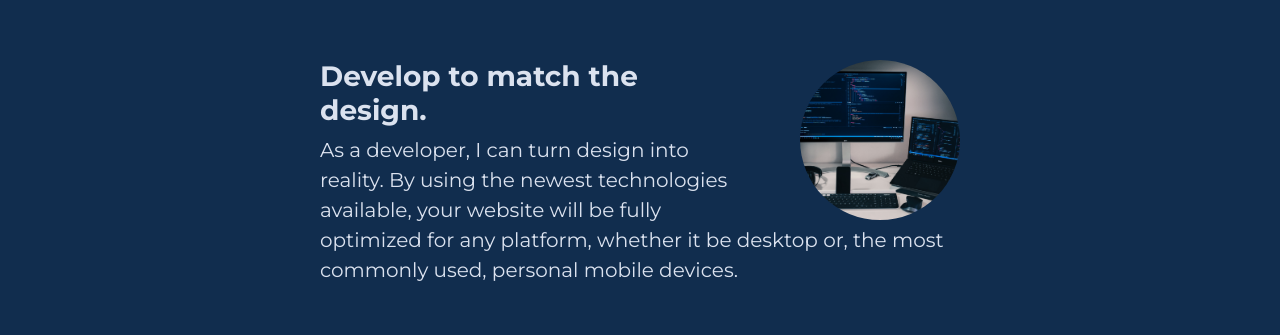
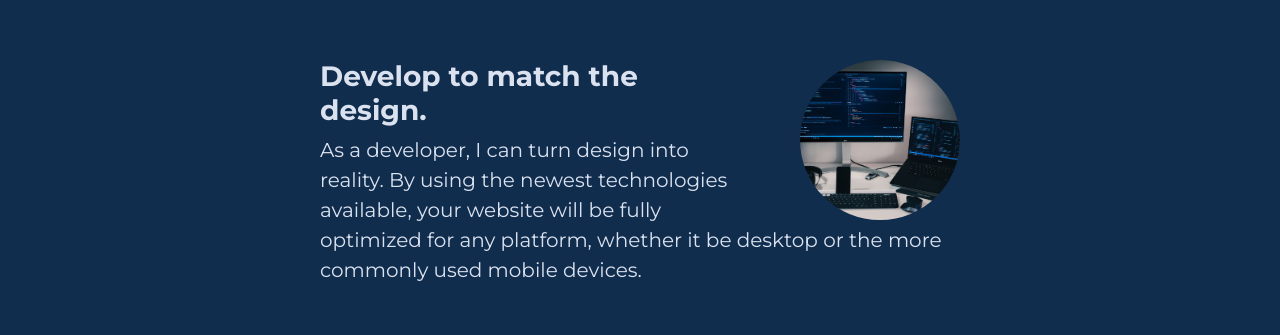
Before and after one commit to benjaminmilch/bpmdesignsinc, a plain HTML site: page index.html in a window 1280 px wide. Shown: the part 2080-2415 px from the top of the page. Drawn offline with nearby package versions, Linux system fonts and the light colour scheme; a script that the page names is missing.

Commit message:
Update index.html

```diff
--- a/index.html
+++ b/index.html
@@ -77,8 +77,8 @@
       <div class="service-row ">
         <img class="develop-img" src="images/develop.jpg" alt="develop-img">
         <h3>Develop to match the design.</h3>
-        <p class="service-descript">As a developer, I can turn design into reality. By using the newest technologies available, your website will be fully optimized for any platform, whether it be desktop or,
-          the most commonly used, personal mobile devices.</p>
+        <p class="service-descript">As a developer, I can turn design into reality. By using the newest technologies available, your website will be fully optimized for any platform, whether it be desktop or
+          the more commonly used mobile devices.</p>
       </div>
 
       <div class="service-row">
```
